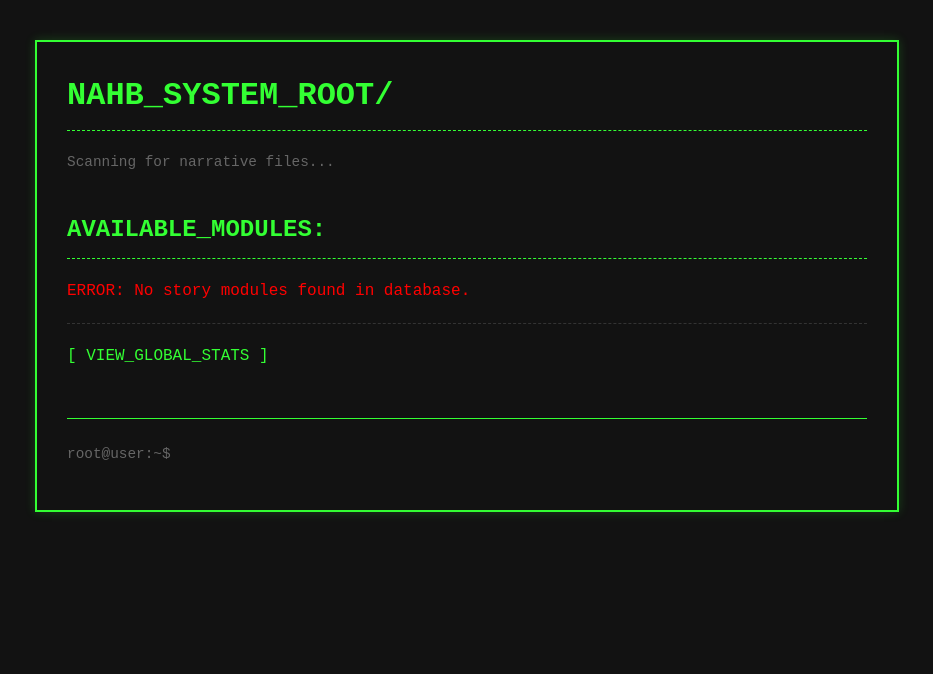
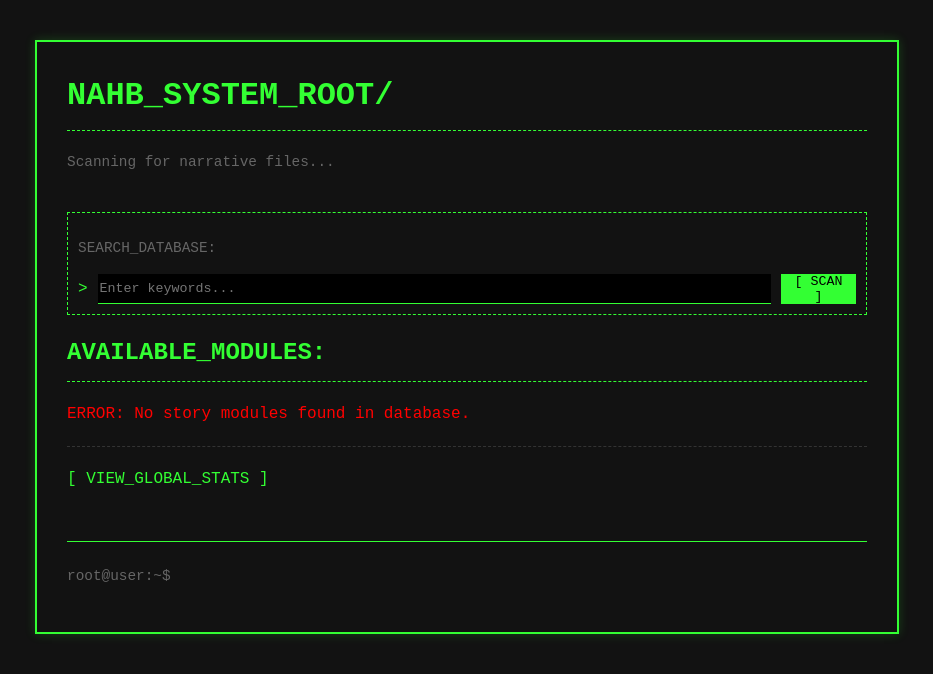
Before and after one commit to cstucke/nahbAdventureBook, a Django app: page / in a window 1280 px wide. Shown: the top 674 px of the page, without its empty margins (173-1106 px from the left). Run offline with Django 5.2, Linux system fonts and the light colour scheme; data that the repository does not hold is empty.

Commit message:
feat: Implemented search feature

```diff
--- a/django_app/game/templates/game/story_list.html
+++ b/django_app/game/templates/game/story_list.html
@@ -3,6 +3,23 @@
 {% block content %}
 <p class="system-msg">Scanning for narrative files...</p>
 <br>
+
+<div style="border: 1px dashed #33ff33; padding: 10px; margin-bottom: 20px;">
+    <p class="system-msg">SEARCH_DATABASE:</p>
+    <form method="get" action="" style="display: flex; gap: 10px;">
+        <span style="align-self: center;">></span>
+        <input type="text" name="q" value="{{ search_query }}" placeholder="Enter keywords..."
+            style="background: black; color: #33ff33; border: none; border-bottom: 1px solid #33ff33; font-family: inherit; width: 100%; outline: none;">
+        <button type="submit"
+            style="background: #33ff33; color: black; border: none; font-family: inherit; cursor: pointer; padding: 0 10px;">[
+            SCAN ]</button>
+
+        {% if search_query %}
+        <a href="{% url 'story_list' %}" style="color: #ff3333; align-self: center; text-decoration: none;">[ CLEAR
+            ]</a>
+        {% endif %}
+    </form>
+</div>
 
 <h2>AVAILABLE_MODULES:</h2>
 
--- a/django_app/game/views.py
+++ b/django_app/game/views.py
@@ -6,8 +6,15 @@ from django.db.models import Count
 
 # Create your views here.
 def story_list(request):
+    search_query = request.GET.get('q', '')
+
     try:
-        response = requests.get(f"{settings.FLASK_API_URL}/stories?status=published")
+        api_url = f"{settings.FLASK_API_URL}/stories?status=published"
+
+        if search_query:
+            api_url += f"&q={search_query}"
+
+        response = requests.get(api_url)
         stories = response.json()
     except requests.RequestException:
         stories = []
@@ -16,7 +23,7 @@ def story_list(request):
         story_id = story['id']
         story['has_save'] = request.session.get(f'progress_{story_id}') is not None
 
-    return render(request, 'game/story_list.html', {'stories': stories})
+    return render(request, 'game/story_list.html', {'stories': stories, 'search_query': search_query})
 
 def play_story(request, story_id):
     page_id = request.GET.get('page')
```
